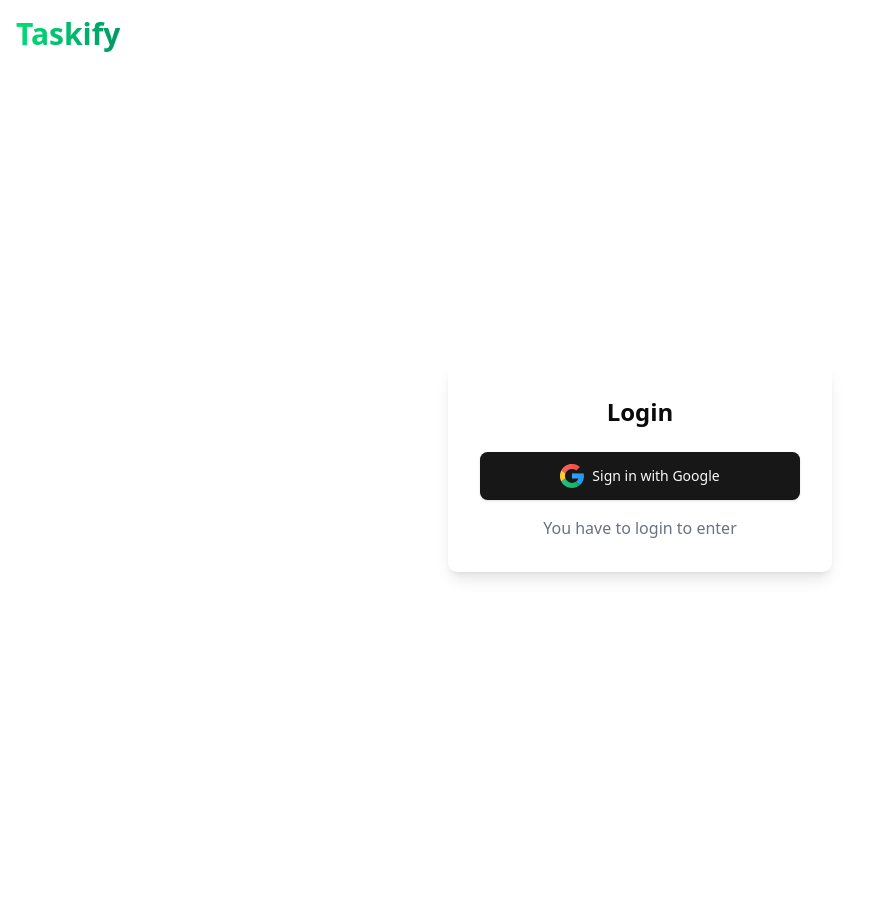
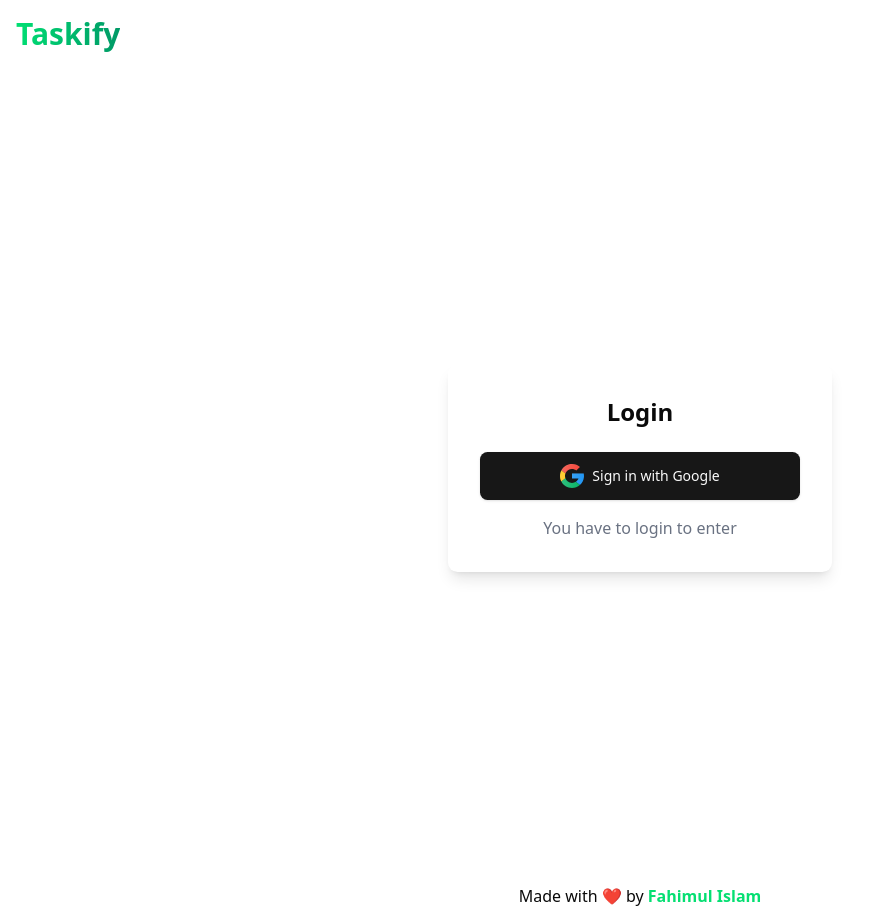
Before and after one commit to Fahim047/task-management-system, a React (Vite) app: page /login in a window 1280 px wide. Shown: the whole page, without its empty margins (0-877 px from the left). Before the commit the page ends 868 px from the top, so only its background shows below. Built offline with nearby package versions, Linux system fonts and the light colour scheme; no server answers.

Commit message:
✅ Footer added

```diff
--- a/src/layouts/MainLayout.tsx
+++ b/src/layouts/MainLayout.tsx
@@ -15,6 +15,14 @@ const MainLayout = () => {
 		<>
 			<Navbar />
 			<Outlet />
+			<footer className="p-4">
+				<p className="text-center">
+					Made with ❤️ by{' '}
+					<span className="font-bold text-green-400 hover:underline">
+						Fahimul Islam
+					</span>
+				</p>
+			</footer>
 			<Toaster richColors position="top-right" />
 		</>
 	);
```
